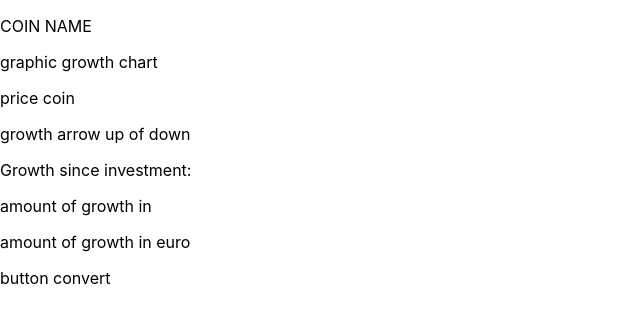
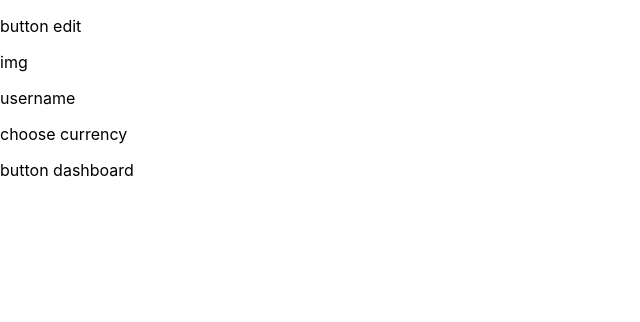
Before and after one commit to rebecaconte/kryptobalance-client, a React (Create React App) app: page /profile in a window 1280 px wide. Shown: the top 322 px of the page, without its empty margins (0-640 px from the left). Built offline with nearby package versions, Linux system fonts and the light colour scheme; no server answers; the HTML template or start-up script is replaced by a standard one.

Commit message:
profile and edit profile pages created

```diff
--- a/src/App.js
+++ b/src/App.js
@@ -8,6 +8,7 @@ import SignIn from "./components/users/SignIn";
 import SignUp from "./components/users/SignUp";
 import Dashboard from "./components/dashboard/Dashboard";
 import CoinDetails from "./components/dashboard/CoinDetails";
+import Profile from "./components/users/Profile";
 import NotFound from "./components/404Page/NotFound";
 
 
@@ -57,17 +58,19 @@ class App extends Component {
             return <AboutUs />
           }} />
 
-          <Route path="/dashboard" render={() => {
+          <Route exact path="/dashboard" render={() => {
             return <Dashboard />
           }} />
 
-          <Route path="/profile" render={() => {
+          <Route exact path="/dashboard/:idcoin/" render={() => {
             return <CoinDetails />
           }} />
 
-          <Route path="/dashboard/coin" render={() => {
-            return <CoinDetails />
+
+          <Route path="/profile" render={() => {
+            return <Profile />
           }} />
+
 
           <Route path="/" component={NotFound} />
 
--- /dev/null
+++ b/src/components/users/Profile.js
@@ -0,0 +1,32 @@
+import React, { Component } from 'react'
+
+class Profile extends Component {
+    render() {
+        return (
+            <div>
+                <div>
+                    <p>button edit</p>
+                </div>
+                <div>
+                    <div>
+                        <p>img</p>
+                    </div>
+
+                    <div>
+                        <p>username</p>
+                    </div>
+                    <div>
+                        <p>choose currency</p>
+                    </div>
+
+                    <div>
+                        <p>button dashboard</p>
+                    </div>
+                </div>
+            </div>
+        )
+    }
+}
+
+
+export default Profile;
```
Also changed, not shown: src/components/dashboard/EditCoin.js (+26 -0 lines), src/components/users/EditProfile.js (added, +28 -0 lines), src/components/Footer.js (added).
